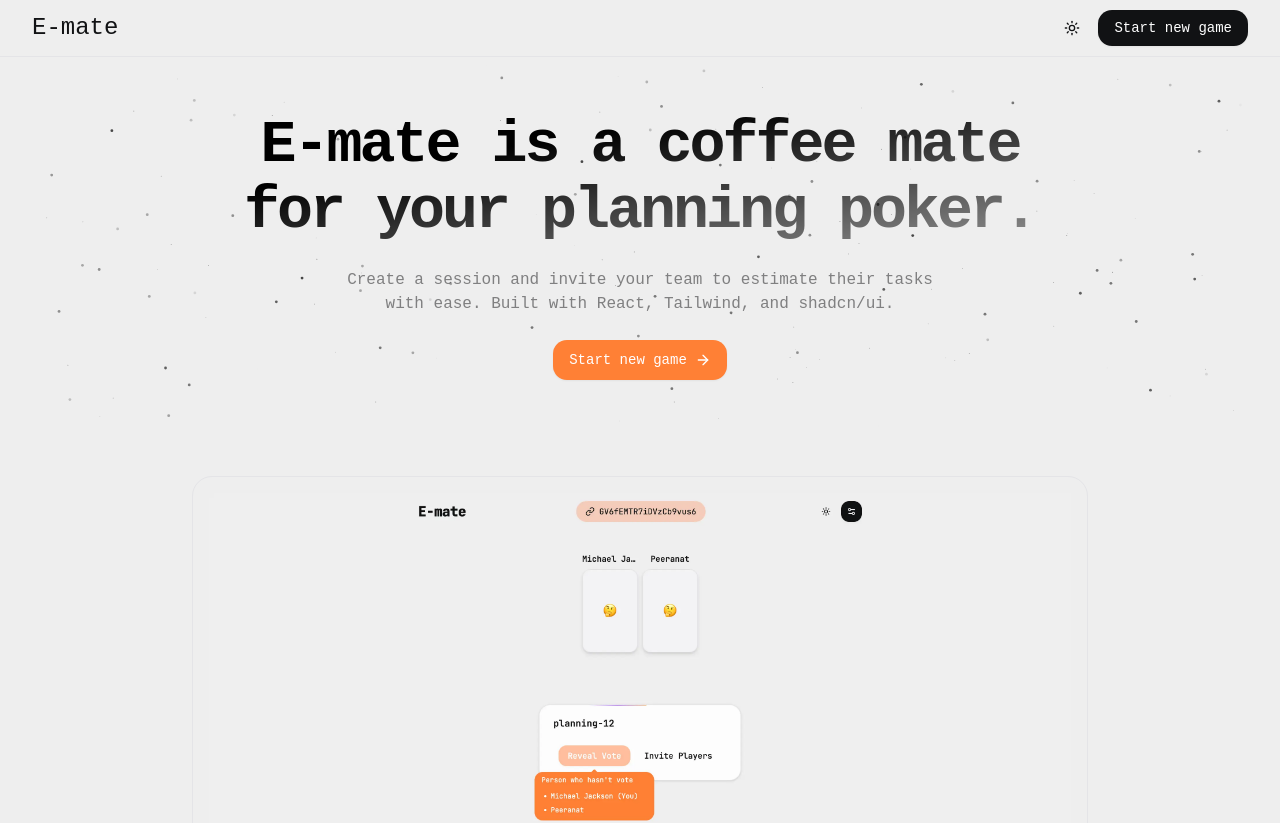
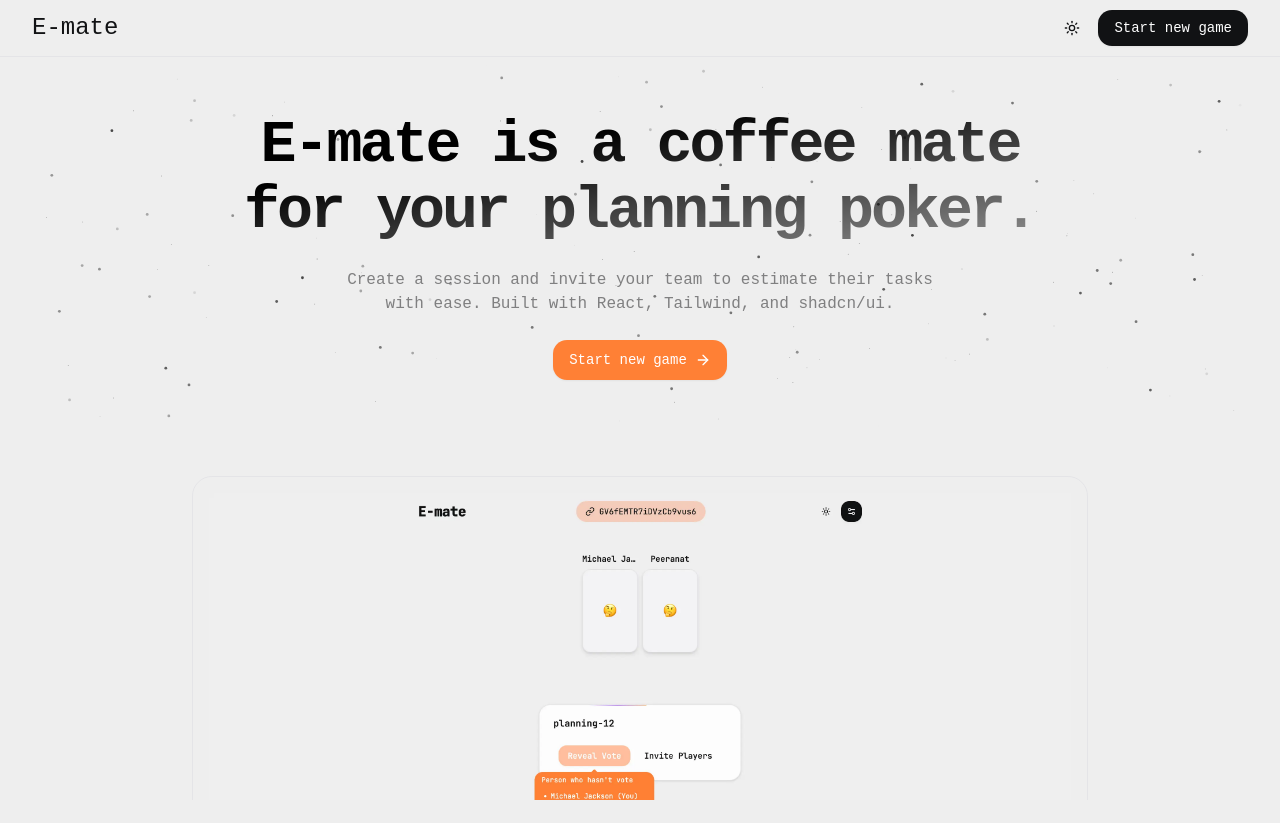
Before and after one commit to peeranat-dan/scrum-poker, a React (Vite) app: page / in a window 1280 px wide. Shown: the top 823 px of the page. After the commit the page ends 800 px from the top, so only its background shows below. Built offline with nearby package versions, Linux system fonts and the light colour scheme; no server answers.

Commit message:
fix(layout): prevent horizontal overflow

```diff
--- a/src/layouts/base.tsx
+++ b/src/layouts/base.tsx
@@ -6,7 +6,7 @@
   return (
     <div className="flex h-dvh w-screen flex-col relative">
       <Header />
-      <main className="flex flex-1">
+      <main className="flex flex-1 overflow-x-hidden">
         <Outlet />
       </main>
       <Toaster />
```
